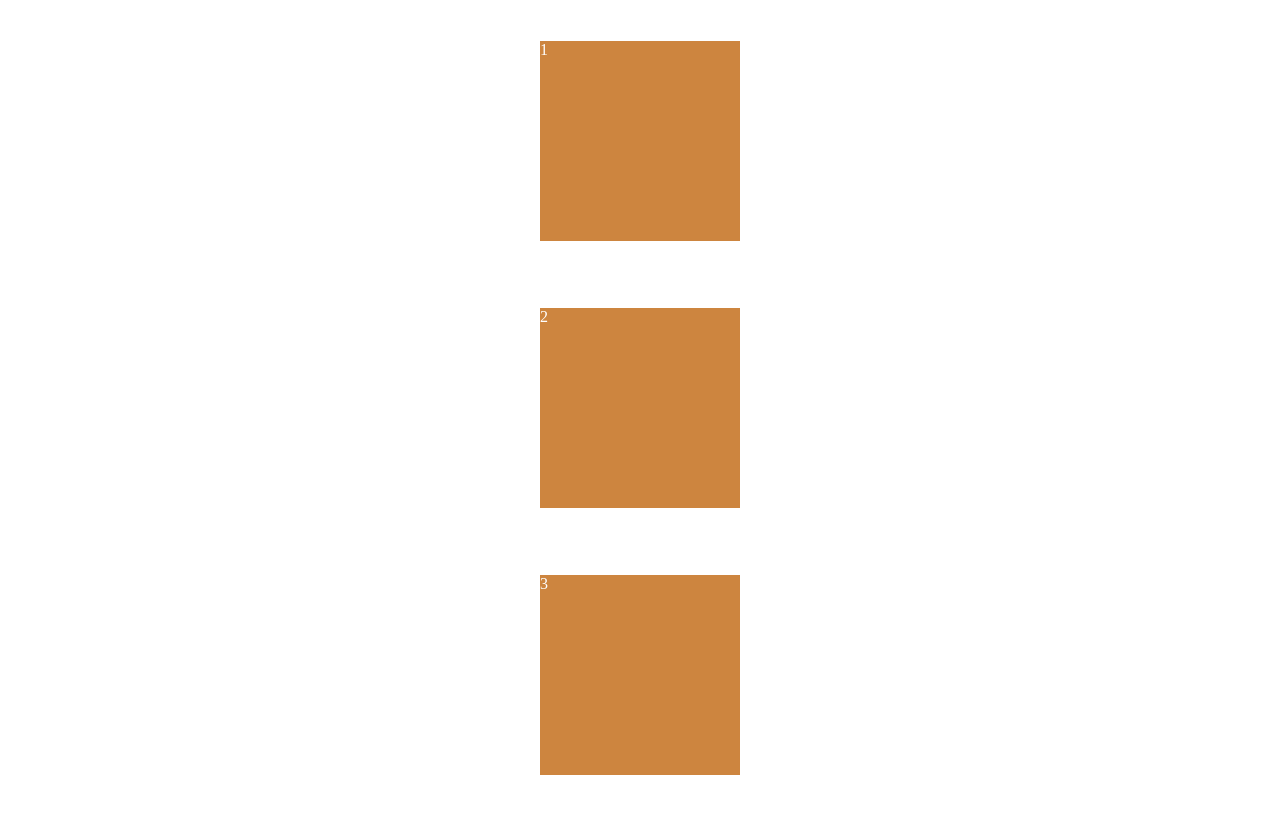
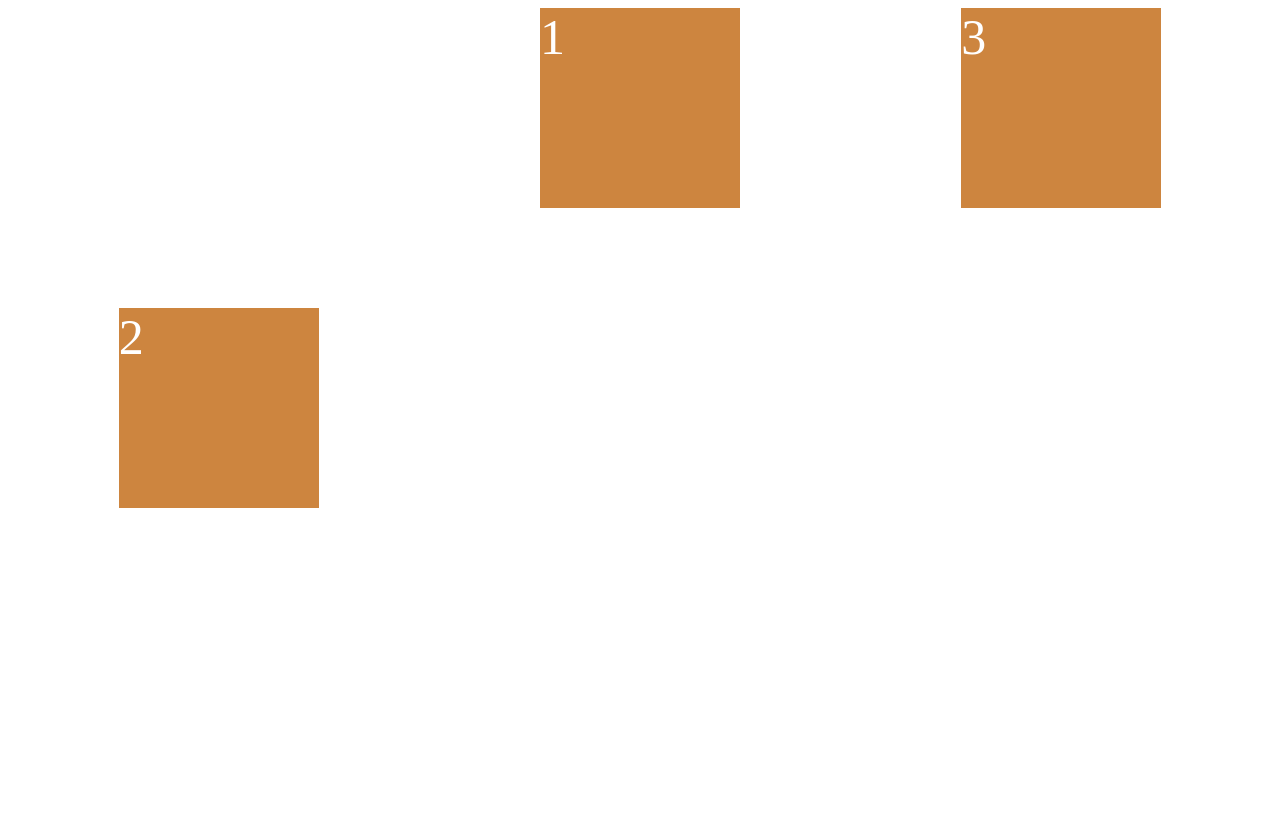
Before and after one commit to seedjin298/css-layout, a plain HTML site: page index.html in a window 1280 px wide. Drawn offline with Linux system fonts and the light colour scheme.

Commit message:
finished 1.4

```diff
--- a/styles.css
+++ b/styles.css
@@ -1,8 +1,7 @@
 .wrapper {
   display: flex;
-  flex-direction: column;
+  flex-direction: row;
   justify-content: space-around;
-  align-items: center;
   height: 100vh;
 }
 
@@ -11,4 +10,26 @@
   height: 200px;
   background: peru;
   color: white;
+  font-size: 50px;
 }
+
+/* .box:nth-child(2) {
+  align-self: center;
+}
+
+.box:nth-child(3) {
+  align-self: flex-end;
+} */
+
+.box:nth-child(1) {
+  order: 2;
+}
+
+.box:nth-child(2) {
+  order: 1;
+  align-self: center;
+}
+
+.box:nth-child(3) {
+  order: 3;
+}
```
